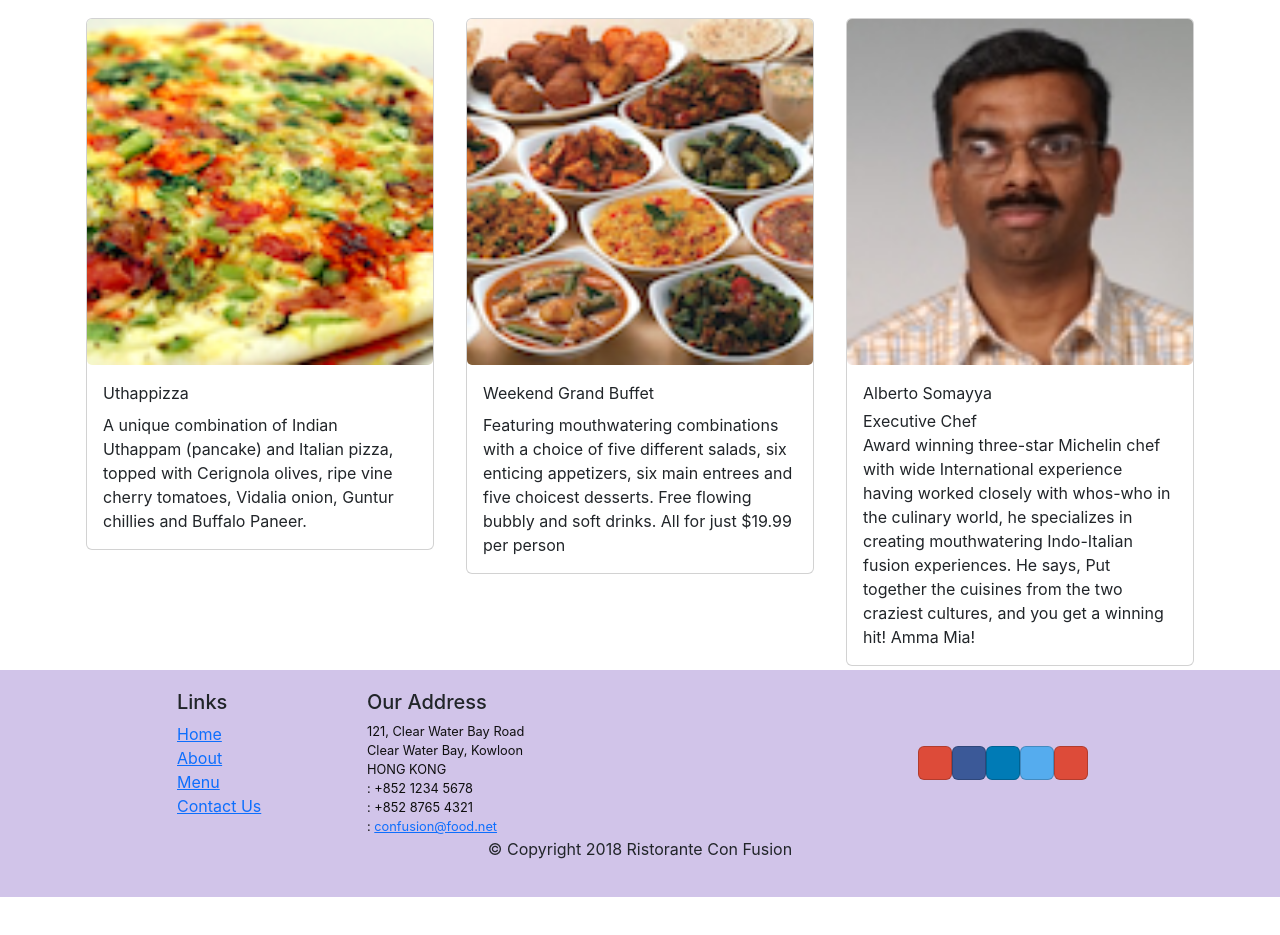
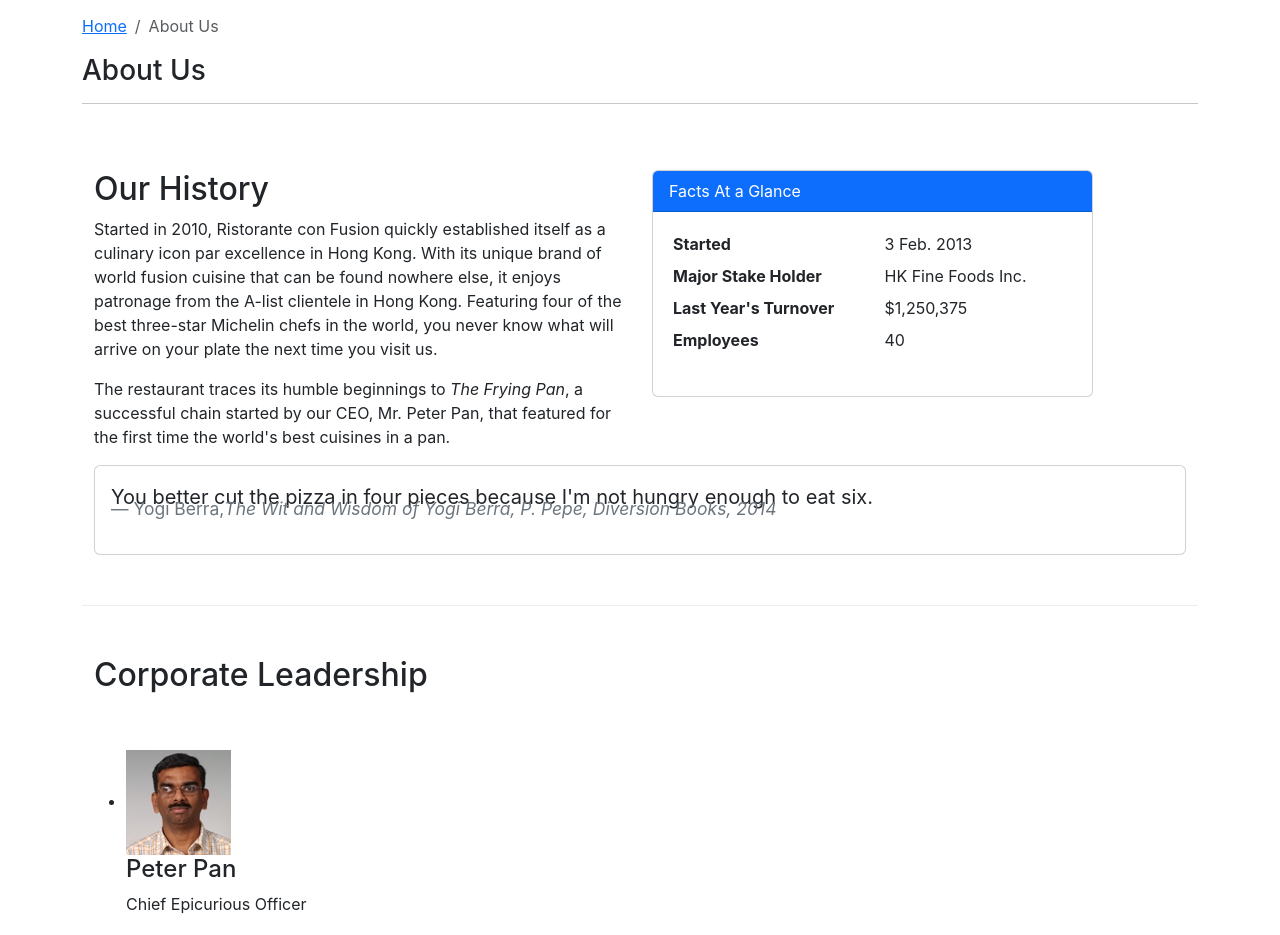
Before and after one commit to e3Dr8nj/reacttest, a React (Create React App) app: page /about-us in a window 1280 px wide. Before the commit this address led to /home. Shown: the part 220-1155 px from the top of the page. Before the commit the page ends 1117 px from the top, so only its background shows below. Built offline with nearby package versions, Linux system fonts and the light colour scheme.

Commit message:
'controlledForm'

```diff
--- /dev/null
+++ b/src/components/AboutComponent.js
@@ -0,0 +1,95 @@
+import React from 'react';
+import { Breadcrumb, BreadcrumbItem, Card, CardBody, CardHeader, Media } from 'reactstrap';
+import { Link } from 'react-router-dom';
+
+function RenderLeader({leader}){
+    return(
+        <div key={leader.id} className="col-12 mt-5">
+                <Media tag="li">
+                  <Media left >
+                      <Media object src={leader.image}  alt={leader.name}  />
+                  </Media>
+                  <Media body className="ml-5">
+                    <Media heading>{leader.name}</Media>
+                    <p>{leader.designation}</p>
+                    <p>{leader.description}</p>
+                  </Media>
+                  <br/>
+                </Media>
+              </div>
+        )
+}
+
+function About(props) {
+
+    const leaders = props.leaders.map((leader) => {
+        return (
+            <RenderLeader leader={leader} />
+        );
+    });
+
+    return(
+        <div className="container">
+            <div className="row">
+                <Breadcrumb>
+                    <BreadcrumbItem><Link to="/home">Home</Link></BreadcrumbItem>
+                    <BreadcrumbItem active>About Us</BreadcrumbItem>
+                </Breadcrumb>
+                <div className="col-12">
+                    <h3>About Us</h3>
+                    <hr />
+                </div>
+            </div>
+            <div className="row row-content">
+                <div className="col-12 col-md-6">
+                    <h2>Our History</h2>
+                    <p>Started in 2010, Ristorante con Fusion quickly established itself as a culinary icon par excellence in Hong Kong. With its unique brand of world fusion cuisine that can be found nowhere else, it enjoys patronage from the A-list clientele in Hong Kong.  Featuring four of the best three-star Michelin chefs in the world, you never know what will arrive on your plate the next time you visit us.</p>
+                    <p>The restaurant traces its humble beginnings to <em>The Frying Pan</em>, a successful chain started by our CEO, Mr. Peter Pan, that featured for the first time the world's best cuisines in a pan.</p>
+                </div>
+                <div className="col-12 col-md-5">
+                    <Card>
+                        <CardHeader className="bg-primary text-white">Facts At a Glance</CardHeader>
+                        <CardBody>
+                            <dl className="row p-1">
+                                <dt className="col-6">Started</dt>
+                                <dd className="col-6">3 Feb. 2013</dd>
+                                <dt className="col-6">Major Stake Holder</dt>
+                                <dd className="col-6">HK Fine Foods Inc.</dd>
+                                <dt className="col-6">Last Year's Turnover</dt>
+                                <dd className="col-6">$1,250,375</dd>
+                                <dt className="col-6">Employees</dt>
+                                <dd className="col-6">40</dd>
+                            </dl>
+                        </CardBody>
+                    </Card>
+                </div>
+                <div className="col-12">
+                    <Card>
+                        <CardBody className="bg-faded">
+                            <blockquote className="blockquote">
+                                <p className="mb-0">You better cut the pizza in four pieces because
+                                    I'm not hungry enough to eat six.</p>
+                                <footer className="blockquote-footer">Yogi Berra,
+                                <cite title="Source Title">The Wit and Wisdom of Yogi Berra,
+                                    P. Pepe, Diversion Books, 2014</cite>
+                                </footer>
+                            </blockquote>
+                        </CardBody>
+                    </Card>
+                </div>
+            </div>
+            <div className="row row-content">
+                <div className="col-12">
+                    <h2>Corporate Leadership</h2>
+                </div>
+                <div className="col-12">
+                    <Media list>
+                        {leaders}
+                    </Media>
+                </div>
+            </div>
+        </div>
+    );
+}
+
+export default About;
--- a/src/components/ContactComponent.js
+++ b/src/components/ContactComponent.js
@@ -1,7 +1,34 @@
-import React from 'react';
-import {Breadcrumb,BreadcrumbItem} from 'reactstrap'
+import React,{Component} from 'react';
+import {Breadcrumb,BreadcrumbItem, Button, Form, FormGroup,Label,Input,Col} from 'reactstrap'
 import {Link} from 'react-router-dom'
-function Contact(props) {
+//function Contact(props) {
+    class Contact extends Component {
+        constructor(props){
+            super(props)
+            this.state={
+                lastname:''
+                ,firstname:''
+                ,telnum:''
+                ,email:''
+                ,agree: false
+                ,contactType:'Tel.'
+                ,message:''
+            }
+            this.handleSubmit=this.handleSubmit.bind(this)
+            this.handleInputChange=this.handleInputChange.bind(this)
+        }
+        handleInputChange(event){
+            const target = event.target
+            const value = target.type==='checkbox'?target.checked:target.value
+            const name = target.name
+            this.setState({[name]:value})
+        }
+        handleSubmit(event){
+            console.log('Current state is: '+JSON.stringify(this.state))
+            alert('Current state is: '+JSON.stringify(this.state))
+            event.preventDefault()
+        }
+        render(props){
     return(
         <div className="container">
             <div className="row">
@@ -12,7 +39,7 @@
 
                 <div className="col-12">
                     <h3>Contact Us</h3>
-                    <hr />
+                    <hr />I,
 
                 </div>
             </div>
@@ -41,9 +68,80 @@
                         <a role="button" className="btn btn-success" href="mailto:confusion@food.net"><i className="fa fa-envelope-o"></i> Email</a>
                     </div>
                 </div>
+               <br/>
+
             </div>
+
+            <div className="row row-content">
+                    <div className="col-12">
+                        <h3>Send us Your Feedback</h3>
+                    </div>
+                    <div className='col-12 col-md-9'>
+                        <Form onSubmit={this.handleSubmit} >
+                            <FormGroup row>
+                                <Label xtmlFor='firstname' md={2}>First Name</Label>
+                                <Col md={10}>
+                                    <Input onChange={this.handleInputChange}
+                                    type="text" id="firstname" name="firstname"
+                                    placeholder="FirstName" value={this.state.firstname}></Input>
+                                </Col>
+                            </FormGroup>
+                            <FormGroup row>
+                                <Label xtmlFor='lastname' md={2}>Last Name</Label>
+                                <Col md={10}>
+                                    <Input onChange={this.handleInputChange} type="text" id="lastname" name="lastname"
+                                    placeholder="FirstName" value={this.state.lastname}></Input>
+                                </Col>
+                            </FormGroup>
+                            <FormGroup row>
+                                <Label xtmlFor='telnum' md={2}>Contact tel.</Label>
+                                <Col md={10}>
+                                    <Input onChange={this.handleInputChange} type="tel" id="telnum" name="telnum"
+                                    placeholder="Tel. number" value={this.state.telnum}></Input>
+                                </Col>
+                            </FormGroup>
+                            <FormGroup row>
+                                <Label xtmlFor='email' md={2}>Email:</Label>
+                                <Col md={10}>
+                                    <Input onChange={this.handleInputChange} type="text" id="email" name="email"
+                                    placeholder="Email" value={this.state.email}></Input>
+                                </Col>
+                            </FormGroup>
+                            <FormGroup row>
+                                <Col md={{size:6,offset:2}}>
+                                    <FormGroup check>
+                                        <Label check>
+                                            <Input onChange={this.handleInputChange} type="checkbox" name="agree" checked={this.state.agree} />{' '}
+                                            <strong>May we contact you?</strong>
+                                        </Label>
+                                    </FormGroup>
+                                </Col>
+                                <Col md={{size:6,offset:1}}>
+                                    <Input onChange={this.handleInputChange} type="select" name="contactType"
+                                    value={this.state.contactType}>
+                                        <option>Tel.</option>
+                                        <option>Email:</option>
+                                    </Input>
+                                </Col>
+                            </FormGroup>
+                            <FormGroup row>
+                                <Label xtmlFor="message" md={2}>Feedback</Label>
+                                <Col md={10}>
+                                    <input onChange={this.handleInputChange} type="textarea" name="message" id="message" value={this.state.message} rows="12" ></input>
+                                </Col>
+                            </FormGroup>
+                            <FormGroup row>
+                                <Col md={{size:10,offset:2}}>
+                                    <Button type="submit" color="primary">Send Feedback</Button>
+                                </Col>
+                            </FormGroup>
+                        </Form>
+                    </div>
+                </div>
+
         </div>
     );
-}
+}}
 
 export default Contact;
+{/*19.42*/}
--- a/src/components/FooterComponent.js
+++ b/src/components/FooterComponent.js
@@ -9,7 +9,7 @@
                     <h5>Links</h5>
                     <ul className="list-unstyled">
                         <li><Link to="/home">Home</Link></li>
-                        <li><Link to="/aboutus">About</Link></li>
+                        <li><Link to="/about-us">About</Link></li>
                         <li><Link to="/menu">Menu</Link></li>
                         <li><Link to="/contactus">Contact Us</Link></li>
                     </ul>
--- a/src/components/HeaderComponent.js
+++ b/src/components/HeaderComponent.js
@@ -43,6 +43,7 @@
                       <span className="fa fa-address card"></span>Contact Us
                   </NavLink>
               </NavItem>
+
           </Nav>
           </Collapse>
          </div>
--- a/src/components/MainComponent.js
+++ b/src/components/MainComponent.js
@@ -5,6 +5,7 @@
 import Footer from './FooterComponent.js'
 import Menu from './MenuComponent.js'
 import Home from './HomeComponent.js'
+import About from './AboutComponent'
 import {DISHES} from '../shared/dishes'
 import {COMMENTS} from '../shared/comments'
 import {LEADERS} from '../shared/leaders'
@@ -44,8 +45,8 @@
           console.log(comments)
           return(
             <DishDetail
-            dish={this.state.dishes.filter( (dish)=>dish.id===dishId)[0]}
-            comments={comments}
+            dish={this.state.dishes.filter( (dish)=>dish.id===parseInt(match.params.dishId,10))[0]}
+            comments={this.state.comments.filter(comment=>comment.dishId===parseInt(match.params.dishId,10))}
             ></DishDetail>
           )
         }
@@ -53,15 +54,17 @@
      <Header/>
      <Switch>
        <Route path='/home' component={HomePage}></Route>
+
        <Route exact path='/menu' component={()=><Menu dishes={this.state.dishes}></Menu>}></Route>
       <Route path='/menu/:dishId' component={DishWithId} />
        <Route path='/contactus' component={Contact}></Route>
+       <Route path='/about-us' component={()=><About leaders={this.state.leaders}></About>}></Route>
+      \
+
        <Redirect to='/home'></Redirect>
      </Switch>
     <Footer></Footer>
     </div>)}
-
-
-}
+   }
 
 export default Main;
--- a/src/components/experimentalMainComponent.js
+++ b/src/components/experimentalMainComponent.js
@@ -3,6 +3,7 @@
 import DishDetail from './DishDetailComponent.js'
 import Menu from './MenuComponent.js'
 import {Alert, Navbar,NavbarBrand} from 'reactstrap'
+
 import DISHES from '../shared/dishes'
 //---
 import  {Media,Card,CardImg,CardImgOverlay,CardText,CardBody,CardTitle} from 'reactstrap'
```
